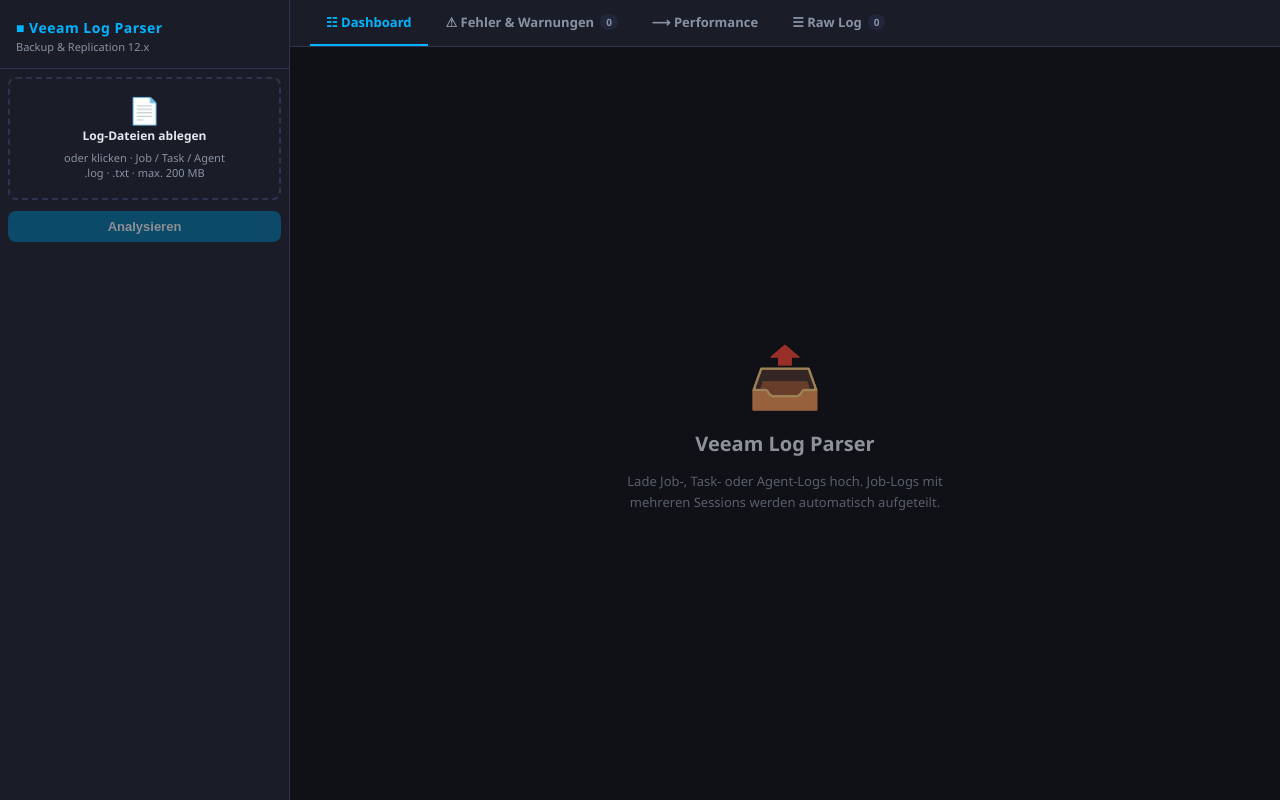
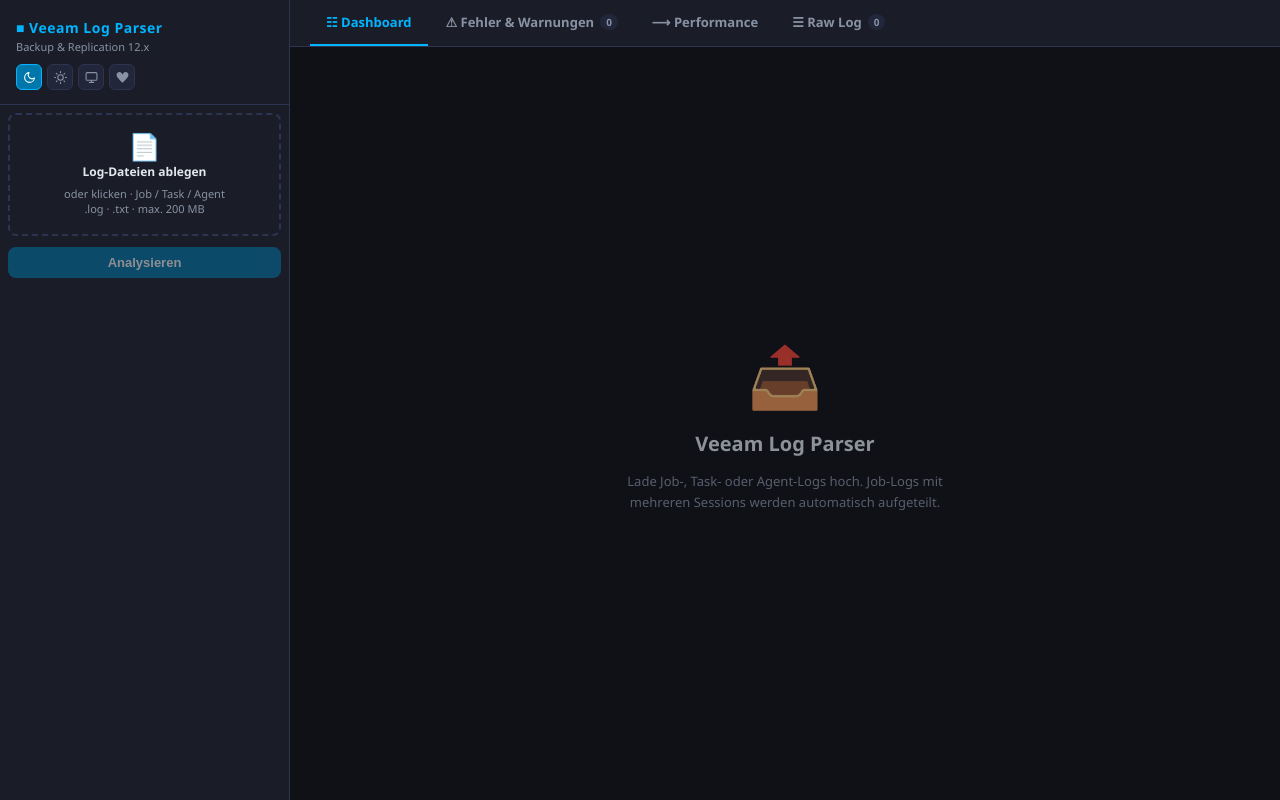
Before and after one commit to markushartmann-dev/veeam-log-parser, a Flask app: page / in a window 1280 px wide. Run offline with Flask 3, Linux system fonts and the light colour scheme; some libraries are stand-ins or nearby versions.

Commit message:
Add theme switcher: Dark, Light, Veeam Corporate, Hello Kitty
Four colour themes ported from SafeDrop project. Theme selection persists
in localStorage. Also adds Info filter to Fehler & Warnungen panel and
Alle Logs entfernen reset button to sidebar.

Co-Authored-By: Claude Sonnet 4.6 <noreply@anthropic.com>

```diff
--- a/app/templates/index.html
+++ b/app/templates/index.html
@@ -12,6 +12,8 @@
       --text: #e2e8f0; --text-dim: #8892a4;
       --success: #22c55e; --warning: #f59e0b; --error: #ef4444;
       --info: #60a5fa; --radius: 8px; --sidebar-w: 290px;
+      --badge-success-bg: #052e16; --badge-warning-bg: #2d1f02; --badge-error-bg: #2d0a0a;
+      --row-hover: rgba(255,255,255,.04); --upload-hover-bg: #001828;
     }
     * { box-sizing: border-box; margin: 0; padding: 0; }
     body { font-family: 'Segoe UI', system-ui, sans-serif; background: var(--bg); color: var(--text); height: 100vh; display: flex; overflow: hidden; }
@@ -31,13 +33,13 @@
     .session-item .s-date { font-size: 10px; color: var(--text-dim); font-family: monospace; }
 
     .badge { display: inline-flex; align-items: center; padding: 2px 7px; border-radius: 999px; font-size: 10px; font-weight: 700; white-space: nowrap; }
-    .badge.success { background: #052e16; color: var(--success); }
-    .badge.warning { background: #2d1f02; color: var(--warning); }
-    .badge.failed  { background: #2d0a0a; color: var(--error); }
+    .badge.success { background: var(--badge-success-bg); color: var(--success); }
+    .badge.warning { background: var(--badge-warning-bg); color: var(--warning); }
+    .badge.failed  { background: var(--badge-error-bg);   color: var(--error); }
     .badge.unknown,.badge.info { background: var(--surface2); color: var(--text-dim); }
 
     #upload-zone { margin: 8px; border: 2px dashed var(--border); border-radius: var(--radius); padding: 18px 14px; text-align: center; cursor: pointer; transition: border-color .2s, background .2s; }
-    #upload-zone:hover, #upload-zone.drag-over { border-color: var(--accent); background: #001828; }
+    #upload-zone:hover, #upload-zone.drag-over { border-color: var(--accent); background: var(--upload-hover-bg); }
     #upload-zone .icon { font-size: 26px; line-height: 1; }
     #upload-zone p { font-size: 11px; color: var(--text-dim); margin-top: 5px; }
     #upload-input { display: none; }
@@ -93,7 +95,7 @@
     thead { background: var(--surface2); }
     th { padding: 9px 14px; text-align: left; font-weight: 600; color: var(--text-dim); font-size: 10px; text-transform: uppercase; letter-spacing: .5px; white-space: nowrap; }
     td { padding: 9px 14px; border-top: 1px solid var(--border); vertical-align: middle; }
-    tr:hover td { background: #ffffff07; }
+    tr:hover td { background: var(--row-hover); }
     td.mono { font-family: 'Consolas', monospace; font-size: 12px; }
 
     /* ── Charts ── */
@@ -128,8 +130,8 @@
     #log-table { width: 100%; border-collapse: collapse; font-family: 'Consolas', monospace; font-size: 12px; }
     #log-table thead { background: var(--surface2); }
     #log-table th { padding: 7px 12px; text-align: left; font-size: 10px; font-weight: 700; color: var(--text-dim); text-transform: uppercase; white-space: nowrap; }
-    #log-table td { padding: 4px 12px; border-top: 1px solid #1e2236; white-space: pre-wrap; word-break: break-all; vertical-align: top; }
-    #log-table tr:hover td { background: #ffffff06; }
+    #log-table td { padding: 4px 12px; border-top: 1px solid var(--border); white-space: pre-wrap; word-break: break-all; vertical-align: top; }
+    #log-table tr:hover td { background: var(--row-hover); }
     .ll-num { color: var(--text-dim); min-width: 50px; user-select: none; }
     .ll-ts  { color: #7c8fb0; min-width: 175px; white-space: nowrap; }
     .ll-thr { color: #5a6a8a; min-width: 40px; }
@@ -152,6 +154,12 @@
     #toast.show { opacity: 1; }
     #toast.err { border-color: var(--error); color: var(--error); }
 
+    /* ── Theme switcher ── */
+    .theme-switcher { display: flex; gap: 5px; margin-top: 10px; }
+    .theme-btn { width: 26px; height: 26px; border-radius: 6px; border: 1px solid var(--border); background: var(--surface2); color: var(--text-dim); cursor: pointer; display: flex; align-items: center; justify-content: center; transition: all .15s; padding: 0; }
+    .theme-btn:hover { border-color: var(--accent); color: var(--accent); }
+    .theme-btn.active { border-color: var(--accent); background: var(--accent-dim); color: #fff; }
+
     ::-webkit-scrollbar { width: 5px; height: 5px; }
     ::-webkit-scrollbar-thumb { background: var(--border); border-radius: 999px; }
   </style>
@@ -162,6 +170,7 @@
   <div id="sidebar-header">
     <h1>&#9632; Veeam Log Parser</h1>
     <p>Backup &amp; Replication 12.x</p>
+    <div class="theme-switcher" id="theme-switcher"></div>
   </div>
 
   <div id="upload-zone" onclick="document.getElementById('upload-input').click()">
@@ -255,6 +264,74 @@
 <div id="toast"></div>
 
 <script>
+// ─── Theme engine ─────────────────────────────────────────────────────────────
+const THEMES = {
+  dark: {
+    '--bg':'#0f1117','--surface':'#1a1d27','--surface2':'#22263a',
+    '--border':'#2e3350','--accent':'#00b4ff','--accent-dim':'#0077aa',
+    '--text':'#e2e8f0','--text-dim':'#8892a4',
+    '--success':'#22c55e','--warning':'#f59e0b','--error':'#ef4444','--info':'#60a5fa',
+    '--badge-success-bg':'#052e16','--badge-warning-bg':'#2d1f02','--badge-error-bg':'#2d0a0a',
+    '--row-hover':'rgba(255,255,255,.04)','--upload-hover-bg':'#001828',
+  },
+  light: {
+    '--bg':'#f1f5f9','--surface':'#ffffff','--surface2':'#e8edf4',
+    '--border':'#cbd5e1','--accent':'#0077cc','--accent-dim':'#005fa3',
+    '--text':'#1e293b','--text-dim':'#64748b',
+    '--success':'#059669','--warning':'#b45309','--error':'#dc2626','--info':'#2563eb',
+    '--badge-success-bg':'#d1fae5','--badge-warning-bg':'#fef3c7','--badge-error-bg':'#fee2e2',
+    '--row-hover':'rgba(0,0,0,.03)','--upload-hover-bg':'#dbeafe',
+  },
+  veeam: {
+    '--bg':'#071120','--surface':'#08162d','--surface2':'#0d1f38',
+    '--border':'#0d2f1a','--accent':'#00b336','--accent-dim':'#009429',
+    '--text':'#ddf0e4','--text-dim':'#6aaa7e',
+    '--success':'#00b336','--warning':'#f59e0b','--error':'#ef4444','--info':'#60a5fa',
+    '--badge-success-bg':'#012a0d','--badge-warning-bg':'#1f1500','--badge-error-bg':'#2a0505',
+    '--row-hover':'rgba(0,179,54,.04)','--upload-hover-bg':'#020e08',
+  },
+  kitty: {
+    '--bg':'#fff0f6','--surface':'#ffffff','--surface2':'#fce4ec',
+    '--border':'#f48fb1','--accent':'#e91e8c','--accent-dim':'#c2185b',
+    '--text':'#4a0030','--text-dim':'#9c1957',
+    '--success':'#ad1457','--warning':'#c05000','--error':'#c62828','--info':'#8e24aa',
+    '--badge-success-bg':'#fce4ec','--badge-warning-bg':'#fff3e0','--badge-error-bg':'#ffebee',
+    '--row-hover':'rgba(233,30,140,.04)','--upload-hover-bg':'#fce4ec',
+  },
+};
+const THEME_SVG = {
+  dark:  '<svg viewBox="0 0 24 24" fill="none" stroke="currentColor" stroke-width="2" stroke-linecap="round" stroke-linejoin="round" width="13" height="13"><path d="M21 12.79A9 9 0 1 1 11.21 3a7 7 0 0 0 9.79 9.79z"/></svg>',
+  light: '<svg viewBox="0 0 24 24" fill="none" stroke="currentColor" stroke-width="2" stroke-linecap="round" stroke-linejoin="round" width="13" height="13"><circle cx="12" cy="12" r="5"/><line x1="12" y1="1" x2="12" y2="3"/><line x1="12" y1="21" x2="12" y2="23"/><line x1="4.22" y1="4.22" x2="5.64" y2="5.64"/><line x1="18.36" y1="18.36" x2="19.78" y2="19.78"/><line x1="1" y1="12" x2="3" y2="12"/><line x1="21" y1="12" x2="23" y2="12"/><line x1="4.22" y1="19.78" x2="5.64" y2="18.36"/><line x1="18.36" y1="5.64" x2="19.78" y2="4.22"/></svg>',
+  veeam: '<svg viewBox="0 0 24 24" fill="none" stroke="currentColor" stroke-width="2" stroke-linecap="round" stroke-linejoin="round" width="13" height="13"><rect x="2" y="3" width="20" height="14" rx="2"/><line x1="8" y1="21" x2="16" y2="21"/><line x1="12" y1="17" x2="12" y2="21"/></svg>',
+  kitty: '<svg viewBox="0 0 24 24" fill="currentColor" stroke="none" width="13" height="13"><path d="M12 21.593c-5.63-5.539-11-10.297-11-14.402 0-3.791 3.068-5.191 5.281-5.191 1.312 0 4.151.501 5.719 4.457 1.59-3.968 4.464-4.447 5.726-4.447 2.54 0 5.274 1.621 5.274 5.181 0 4.069-5.136 8.625-11 14.402z"/></svg>',
+};
+const THEME_LABELS = { dark:'Dark', light:'Light', veeam:'Veeam Corporate', kitty:'Hello Kitty' };
+
+let _theme = localStorage.getItem('vlp-theme') || 'dark';
+(function applyThemeVars(name) {
+  const vars = THEMES[name] || THEMES.dark;
+  for (const [k, v] of Object.entries(vars)) document.documentElement.style.setProperty(k, v);
+})(_theme);
+
+function applyTheme(name) {
+  if (!THEMES[name]) name = 'dark';
+  _theme = name;
+  localStorage.setItem('vlp-theme', name);
+  const vars = THEMES[name];
+  for (const [k, v] of Object.entries(vars)) document.documentElement.style.setProperty(k, v);
+  document.querySelectorAll('.theme-btn').forEach(b => b.classList.toggle('active', b.dataset.theme === name));
+}
+
+function renderThemeSwitcher() {
+  const el = document.getElementById('theme-switcher');
+  if (!el) return;
+  el.innerHTML = Object.keys(THEMES).map(t =>
+    `<button class="theme-btn${_theme===t?' active':''}" data-theme="${t}" title="${THEME_LABELS[t]}">${THEME_SVG[t]}</button>`
+  ).join('');
+  el.querySelectorAll('.theme-btn').forEach(b => b.addEventListener('click', () => applyTheme(b.dataset.theme)));
+}
+document.addEventListener('DOMContentLoaded', renderThemeSwitcher);
+
 // ─── State ───────────────────────────────────────────────────────────────────
 let sessions = [];
 let activeIdx = -1;
```
